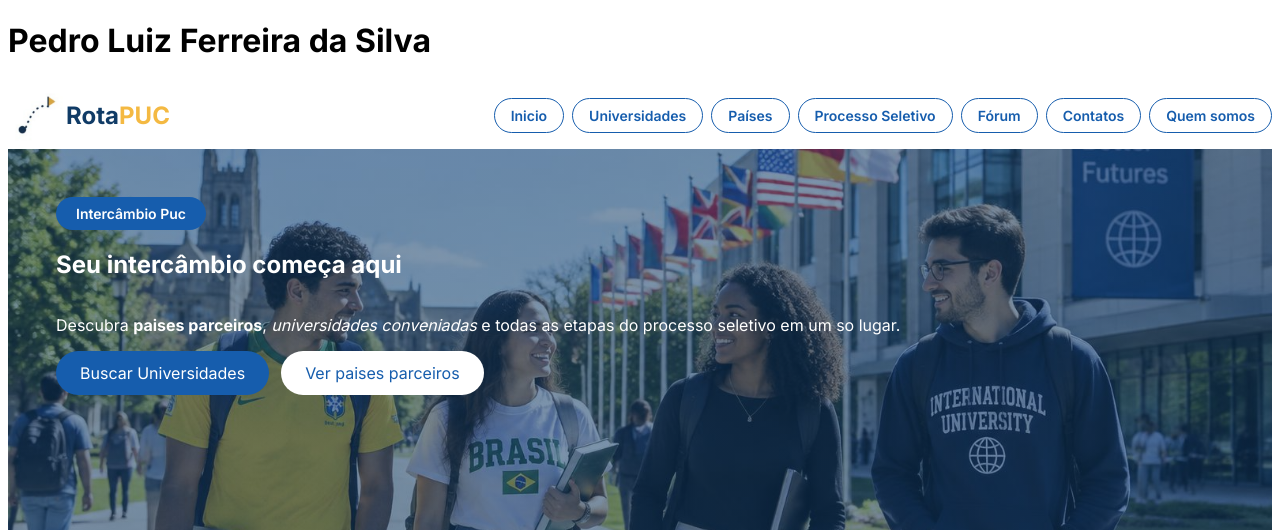
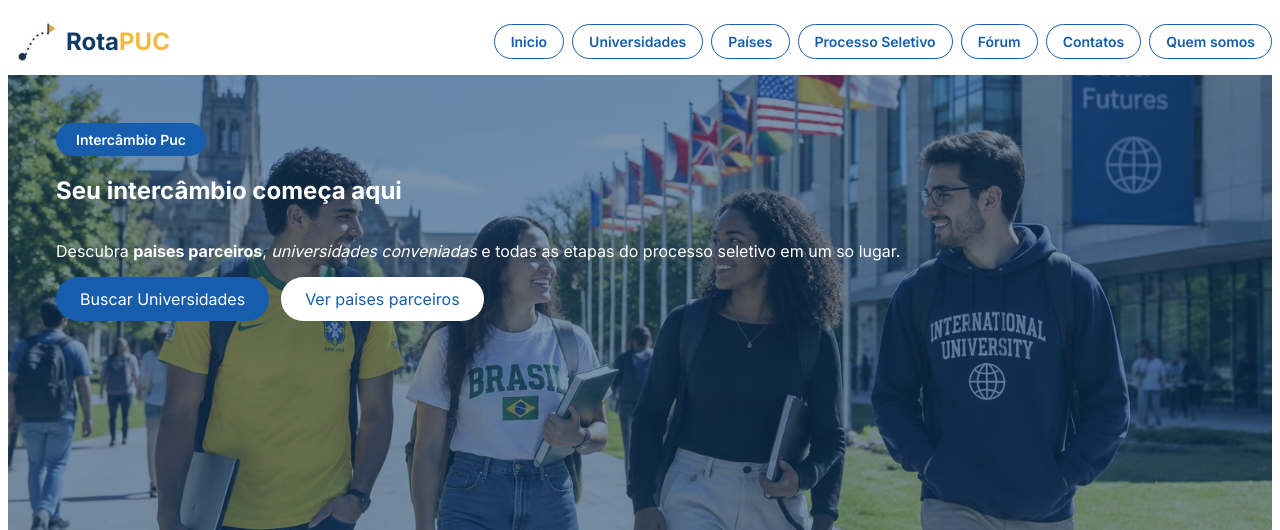
Before and after one commit to StarksPedro/ENG4021-REPO-2-TIME-02, a Django app: page / in a window 1280 px wide. Shown: the top 530 px of the page. Run offline with Django 5.2, Linux system fonts and the light colour scheme.

Commit message:
mudei uma coisa no html

```diff
--- a/RotaPucProject/Rotaapp/templates/Pedro/html-paginas-pedro/index.html
+++ b/RotaPucProject/Rotaapp/templates/Pedro/html-paginas-pedro/index.html
@@ -10,7 +10,6 @@
     <link rel="stylesheet" href="../../../static/css/Pedro/inicio.css">
 </head>
 <body>
-    <h1>Pedro Luiz Ferreira da Silva</h1>
     <header>
         <a href="#" class= 'logo'>
           <img src="../../../static/css/Manu/logo.jpg" alt="Logo do RotaPUC" width="58">
--- a/RotaPucProject/Rotaapp/templates/Pedro/html-paginas-pedro/index2.html
+++ b/RotaPucProject/Rotaapp/templates/Pedro/html-paginas-pedro/index2.html
@@ -10,7 +10,6 @@
     <link rel="stylesheet" href="../../../static/css/Pedro/universidades.css">
 </head>
 <body>
-    <h1>Pedro Ferreira</h1>
     <header>
         <a href="#" class= 'logo'>
           <img src="../../../static/css/Manu/logo.jpg" alt="Logo do RotaPUC" width="58">
```
